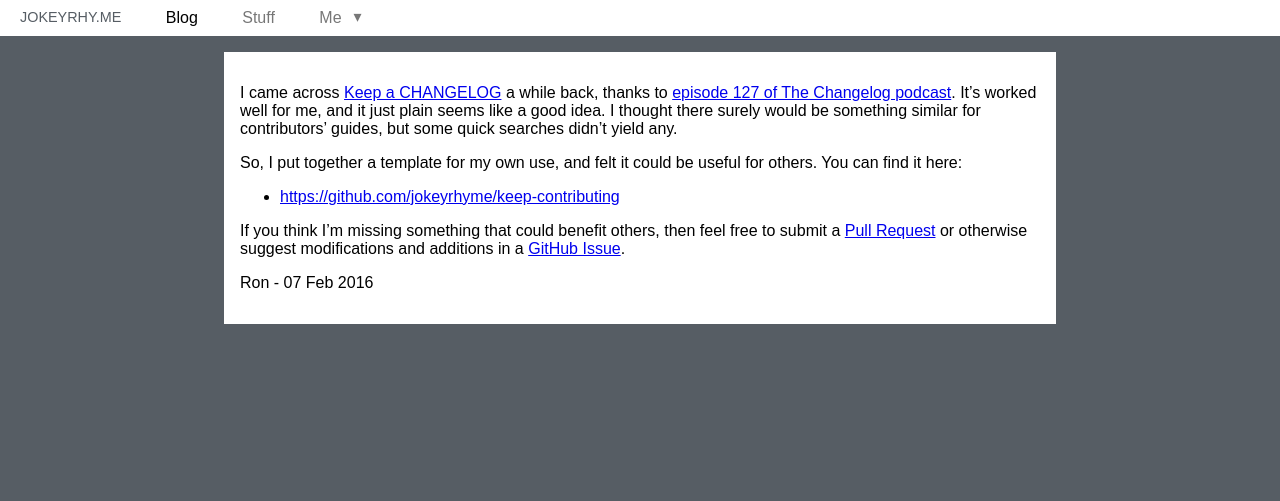
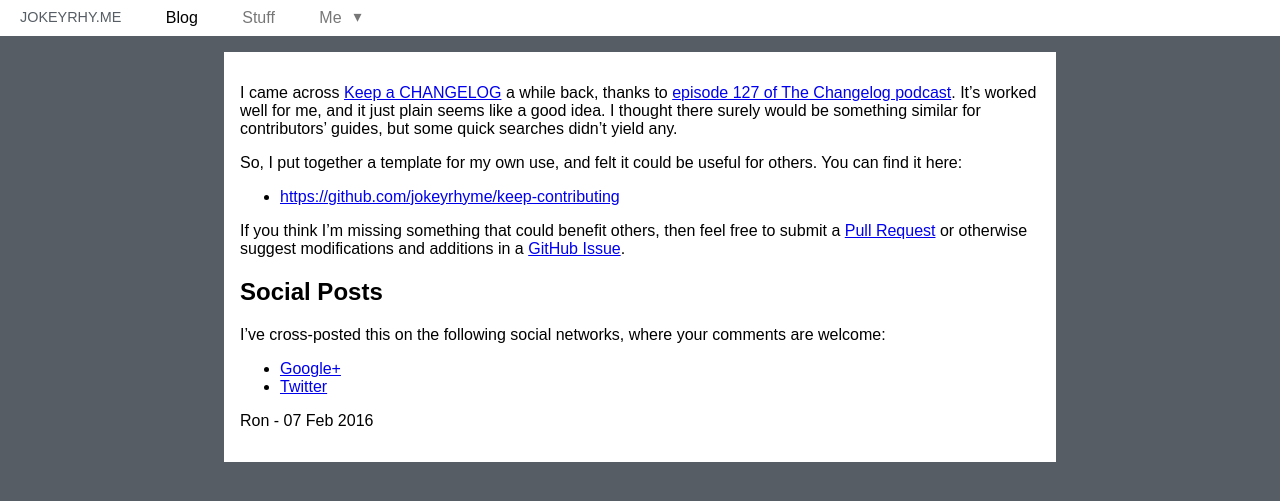
Before and after one commit to jokeyrhyme/jokeyrhyme.github.com, a Jekyll site: the page built from _posts/2016-02-07-keep-contributing.md, in a window 1280 px wide. Shown: the top 501 px of the page. Built offline with Jekyll 4.4.1, drawn with Linux system fonts in a browser that asks for light colours.

Commit message:
add social network links

```diff
--- a/_posts/2016-02-07-keep-contributing.md
+++ b/_posts/2016-02-07-keep-contributing.md
@@ -23,3 +23,11 @@
 
 If you think I'm missing something that could benefit others,
 then feel free to submit a [Pull Request](https://github.com/jokeyrhyme/keep-contributing/pulls) or otherwise suggest modifications and additions in a [GitHub Issue](https://github.com/jokeyrhyme/keep-contributing/issues).
+
+
+## Social Posts
+
+I've cross-posted this on the following social networks, where your comments are welcome:
+
+- [Google+](https://plus.google.com/+RonWaldon/posts/aYVLyCrj3xS)
+- [Twitter](https://twitter.com/jokeyrhyme/status/696214862360215552)
```
